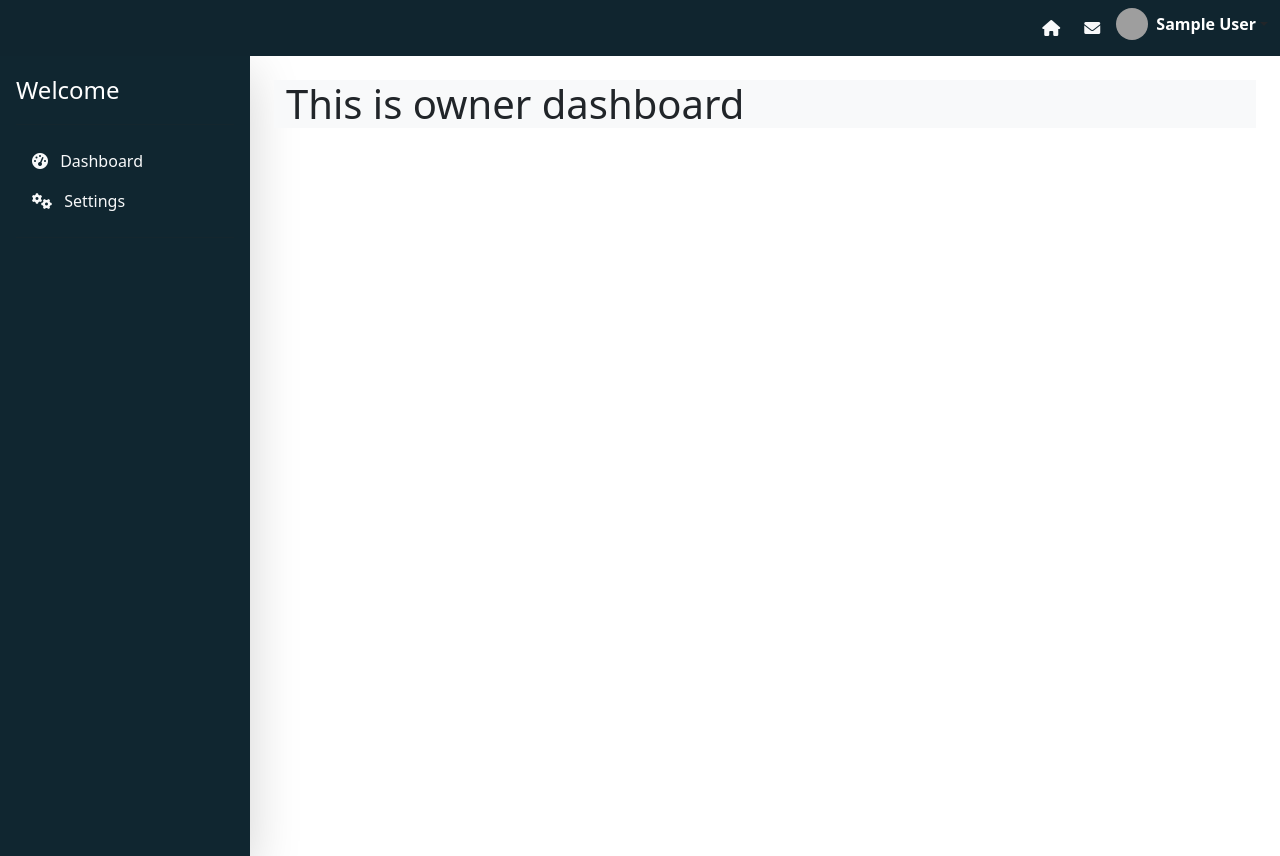
After one commit to ankita12345678910/womensafety, a Django app: page /owner/dashboard/ in a window 1280 px wide. The commit adds this page. Run offline with Django 5.2, Linux system fonts and the light colour scheme; the visitor is signed in with stand-in values (Sample User, id 1); parts of the project's set-up code (start-up, migrations or seed data) failed here and were passed over; some libraries are stand-ins or nearby versions; grey boxes are pictures that could not be loaded.

Commit message:
updated  user table , created user details , created role based view after login

```diff
--- a/templates/user_base.html
+++ b/templates/user_base.html
@@ -74,15 +74,16 @@
             </a>
             <hr>
             <ul class="nav nav-pills flex-column mb-auto">
-
                 <li>
-                    <a href="{% url 'dashboard' %}" class="nav-link link-light">
+                    <a href="#" class="nav-link link-light">
                         <i class="fas fa-tachometer-alt me-2"></i> Dashboard
                     </a>
                 </li>
+
+                {% if user.details.role == 'admin' %}
                     <li>
                         <a href="{% url 'list_request' %}" class="nav-link link-light">
-                        <i class="fas fa-user-check me-2"></i>Requested Owner
+                            <i class="fas fa-user-check me-2"></i> Requested Owner
                         </a>
                     </li>
                     <li>
@@ -102,12 +103,38 @@
                             </li>
                         </ul>
                     </li>
+                {% elif user.details.role == 'owner' %}
+                    <li>
+                        <span class="nav-link link-light">
+                            <i class="fas fa-video me-2"></i> Manage Camera
+                        </span>
+                        <ul class="nav flex-column ms-3">
+                            <li class="nav-item">
+                                <a href="#" class="nav-link link-light">
+                                    <i class="fas fa-plus me-2"></i> Add Camera
+                                </a>
+                            </li>
+                            <li class="nav-item">
+                                <a href="#" class="nav-link link-light">
+                                    <i class="fas fa-list me-2"></i> List Camera
+                                </a>
+                            </li>
+                        </ul>
+                    </li>
+                    <!-- <li>
+                        <a href="#" class="nav-link link-light">
+                            <i class="fas fa-user-plus me-2"></i> Add Viewers
+                        </a>
+                    </li> -->
+                {% endif %}
+
                 <li>
                     <a href="#" class="nav-link link-light">
                         <i class="fas fa-cogs me-2"></i> Settings
                     </a>
                 </li>
             </ul>
+
             <hr>
         </div>
 
--- /dev/null
+++ b/templates/users/owner_dashboard.html
@@ -0,0 +1,18 @@
+{% extends 'user_base.html' %}
+
+{% block title %}
+{{ block.super }} Dashboard
+{% endblock %}
+
+{% block content %}
+{% load static %}
+<div class="container-fluid bg-light">
+
+    <h1>This is owner dashboard</h1>
+</div>
+{% endblock %}
+
+{% block javascript %}
+{{ block.super }}
+<!-- Future JS plugins here -->
+{% endblock %}
--- a/usersapp/urls.py
+++ b/usersapp/urls.py
@@ -1,13 +1,16 @@
 from django.urls import path
 from . import views
+from .views import RoleBasedLoginView
 from django.contrib.auth import views as auth_views
 urlpatterns = [
     path("manage/user/<id>", views.manageUser,name='manage_user'),
     path("owner/request", views.requestOwner,name='owner_request'),
     path("", views.homePage, name='home'),
-    path('login/', auth_views.LoginView.as_view(template_name='auth/login.html'), name='login'),
+    path('login/', RoleBasedLoginView.as_view(), name='login'),
     path('logout/', auth_views.LogoutView.as_view(), name='logout'),
-    path('dashboard/', views.adminDashboard, name='dashboard'),
+    path('admin/dashboard/', views.adminDashboard, name='admin_dashboard'),
+    path('owner/dashboard/', views.ownerDashboard, name='owner_dashboard'),
+    path('viewer/dashboard/', views.viewerDashboard, name='viewer_dashboard'),
     path('list/request/owner', views.listOwnerRequest, name='list_request'),
     path('ajax/fetch/owner/data/<id>', views.getOwnerDetailsByAjax, name='ajax_fetch_owner_data'),
     path('ajax/update/owner/status/<int:id>/<str:status>/', views.updateOwnerStatus, name='ajax_update_owner_status'),
--- a/usersapp/views.py
+++ b/usersapp/views.py
@@ -1,4 +1,4 @@
-from usersapp.models import OwnerRequests
+from usersapp.models import OwnerRequests,UserDetails
 from django.shortcuts import render, redirect
 from django.http import HttpResponse
 import os
@@ -16,22 +16,45 @@ from django.core.exceptions import ObjectDoesNotExist
 from django.template.loader import render_to_string
 from django.urls import reverse
 from django.shortcuts import get_object_or_404
+from django.contrib.auth.views import LoginView
+from django.urls import reverse_lazy
+# Create your views here.
 
-# Create your views here.
+class RoleBasedLoginView(LoginView):
+    template_name = 'auth/login.html'
+
+    def get_success_url(self):
+        role = self.request.user.details.role
+        if role == 'admin':
+            return reverse_lazy('admin_dashboard')
+        elif role == 'owner':
+            return reverse_lazy('owner_dashboard')
+        elif role == 'viewer':
+            return reverse_lazy('viewer_dashboard')
 
 
 @login_required
 def adminDashboard(request):
     return render(request, 'users/admin_dashboard.html')
 
+@login_required
+def ownerDashboard(request):
+    return render(request, 'users/owner_dashboard.html')
+
+@login_required
+def viewerDashboard(request):
+    return render(request, 'users/viewer_dashboard.html')
+
 
 @login_required(login_url='login')
 def manageUser(request, id=None):
     is_edit = id and int(id) != -1
     user = None
+    user_details = None
 
     if is_edit:
-        user = User.objects.raw("SELECT * FROM auth_user WHERE id=%s", [id])[0]
+        user = User.objects.get(id=id)
+        user_details = getattr(user, 'details', None)  # Safe way to access related UserDetails
 
     if request.method == 'POST':
         email = request.POST.get('email')
@@ -40,61 +63,56 @@ def manageUser(request, id=None):
         phone = request.POST.get('phone')
         role = request.POST.get('role')
         address = request.POST.get('address')
+
         if is_edit:
+            # Update User basic info
             user.first_name = fname
             user.last_name = lname
             user.email = email
             user.username = email
             user.save()
 
-            cursor = connection.cursor()
-            cursor.execute("""
-                UPDATE auth_user SET role = %s, phone_number = %s, address = %s WHERE id = %s
-            """, [user.role, phone, address, user.id])
+            # Update or create UserDetails
+            if user_details:
+                user_details.phone_number = phone
+                user_details.role = role
+                user_details.address = address
+                user_details.save()
+            else:
+                UserDetails.objects.create(
+                    user=user,
+                    phone_number=phone,
+                    role=role,
+                    address=address
+                )
 
             return JsonResponse({
                 'message': 'User updated successfully.',
                 'redirect_url': reverse('list_users')  # 👈 Redirect after edit
             })
+
         else:
+            # Create new user
             user = User.objects.create_user(
-                username=email, email=email, password=phone,
-                first_name=fname, last_name=lname
+                username=email,
+                email=email,
+                password=phone,  # Temporary password is phone
+                first_name=fname,
+                last_name=lname
             )
 
-            # Update extra fields
-            cursor = connection.cursor()
-            cursor.execute("""
-                UPDATE auth_user SET role = %s, phone_number = %s, address = %s WHERE id = %s
-            """, [role, phone, address, user.id])
+            # Create UserDetails
+            UserDetails.objects.create(
+                user=user,
+                phone_number=phone,
+                role=role,
+                address=address
+            )
 
             msg = 'User created successfully.'
-            ''''
-            subject = "Your Owner Account Has Been Created"
-            message = f"""
-            Hello {user.first_name},
 
-            An account has been created for you as an Owner on the Women Safety Platform.
+            # Mail sending logic here if you want (already written)
 
-            Username: {user.email}
-            Temporary Password: {phone}
-
-            Please login using this link:
-            🔗 http://127.0.0.1:8000/login/
-
-            After login, make sure to change your password from your dashboard.
-
-            Best regards,
-            Women Safety Team
-            """
-            send_mail(
-                subject,
-                message,
-                settings.DEFAULT_FROM_EMAIL,
-                [user.email],
-                fail_silently=False,
-            )
-            '''
             html = render_to_string("users/manage_user_form_inner.html", {
                 'target_user': None,
                 'button_text': 'Add'
@@ -105,10 +123,11 @@ def manageUser(request, id=None):
                 'html': html
             })
 
-    # GET request: render full page
+    # GET request: render form
     button_text = "Update" if is_edit else "Add"
     return render(request, "users/manage_user.html", {
         'target_user': user,
+        'target_user_details': user_details,
         'button_text': button_text
     })
 
@@ -192,7 +211,7 @@ def updateOwnerStatus(request, id, status):
         owner = OwnerRequests.objects.get(id=id)
 
         if status == 'approved':
-            # Create user
+            # 1. Create User
             user = User.objects.create_user(
                 username=owner.email,
                 email=owner.email,
@@ -200,13 +219,17 @@ def updateOwnerStatus(request, id, status):
                 first_name=owner.first_name,
                 last_name=owner.last_name,
             )
-            cursor = connection.cursor()
-            cursor.execute("""
-                UPDATE auth_user SET role = %s, phone_number = %s, address = %s WHERE id = %s
-            """, ["owner", owner.phone, owner.address, user.id])
 
-            # mail sending code
-            ''''
+            # 2. Create UserDetails
+            UserDetails.objects.create(
+                user=user,
+                role='owner',
+                phone_number=owner.phone,
+                address=owner.address,
+            )
+
+            owner.delete()
+            # 3. (Optional) Send Mail - Uncomment if needed
             subject = "Your Owner Account Has Been Approved"
             message = f"""
             Hello {owner.first_name},
@@ -231,9 +254,8 @@ def updateOwnerStatus(request, id, status):
                 [owner.email],
                 fail_silently=False,
             )
-            '''
-            # Delete from OwnerRequests
-            owner.delete()
+
+            # 4. Delete from OwnerRequests
 
             return JsonResponse({
                 'success': True,
@@ -256,8 +278,13 @@ def updateOwnerStatus(request, id, status):
         return JsonResponse({'success': False, 'error': 'Owner request not found'}, status=404)
 
 def listUsers(request):
-    users = User.objects.raw("SELECT * FROM auth_user WHERE role IN ('admin', 'owner') and is_active=1 ORDER BY date_joined DESC")
+    users = UserDetails.objects.select_related('user').filter(
+        role__in=['admin', 'owner'],
+        user__is_active=True
+    ).order_by('-user__date_joined')
+
     return render(request, 'users/list_user.html', {'users': users})
+
 def delete_user(request, user_id):
     if request.user.id == user_id:
         return JsonResponse({'error': 'Cannot delete yourself.'}, status=400)
--- a/womensafety/urls.py
+++ b/womensafety/urls.py
@@ -20,7 +20,6 @@ from django.contrib import admin
 from django.urls import path, include
 
 urlpatterns = [
-    path("admin/", admin.site.urls),
     path('', include('usersapp.urls')),
     path('cameras/', include('camerasapp.urls')),
     path('threats/', include('threatsapp.urls')),
```
Also changed, not shown: templates/users/list_user.html (+9 -9 lines), templates/users/viewer_dashboard.html (added, +18 -0 lines), usersapp/management/commands/seed_user.py (+9 -6 lines), usersapp/models.py (+20 -0 lines), usersapp/migrations/0004_userdetails.py (added). Lines whose indentation alone changed are shown as unchanged.
